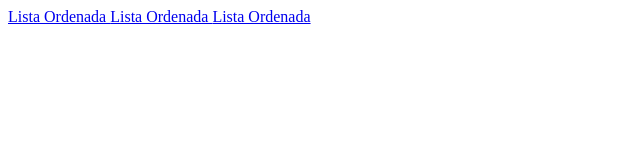
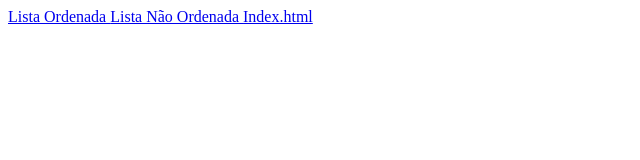
Before and after one commit to anacarolinabergarascomparim/ExercicioPW2022FATEC1DS, a plain HTML site: page exercicios/Menu/menu.html in a window 1280 px wide. Shown: the full height of the page, 0-640 px from the left. Drawn offline with Linux system fonts and the light colour scheme.

Commit message:
Update menu.html

```diff
--- a/exercicios/Menu/menu.html
+++ b/exercicios/Menu/menu.html
@@ -11,10 +11,10 @@
    Lista Ordenada
    <a>
    <a href="../listanaoordenada.html" target="_parent">
-   Lista Ordenada
+   Lista Não Ordenada
    <a>
    <a href="../Exercicio1.html" target="_parent">
-   Lista Ordenada
+   Index.html
    <a>
 </body>
 </html>
```
